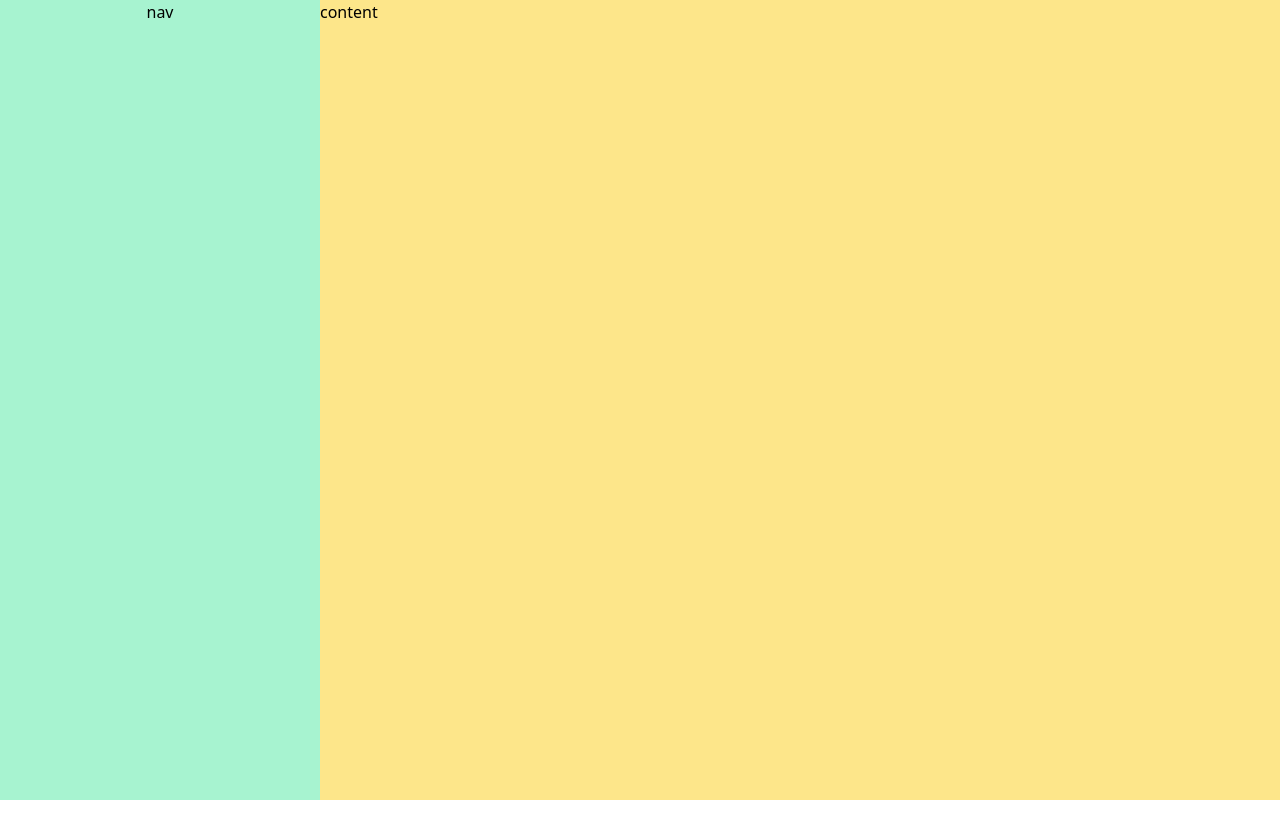
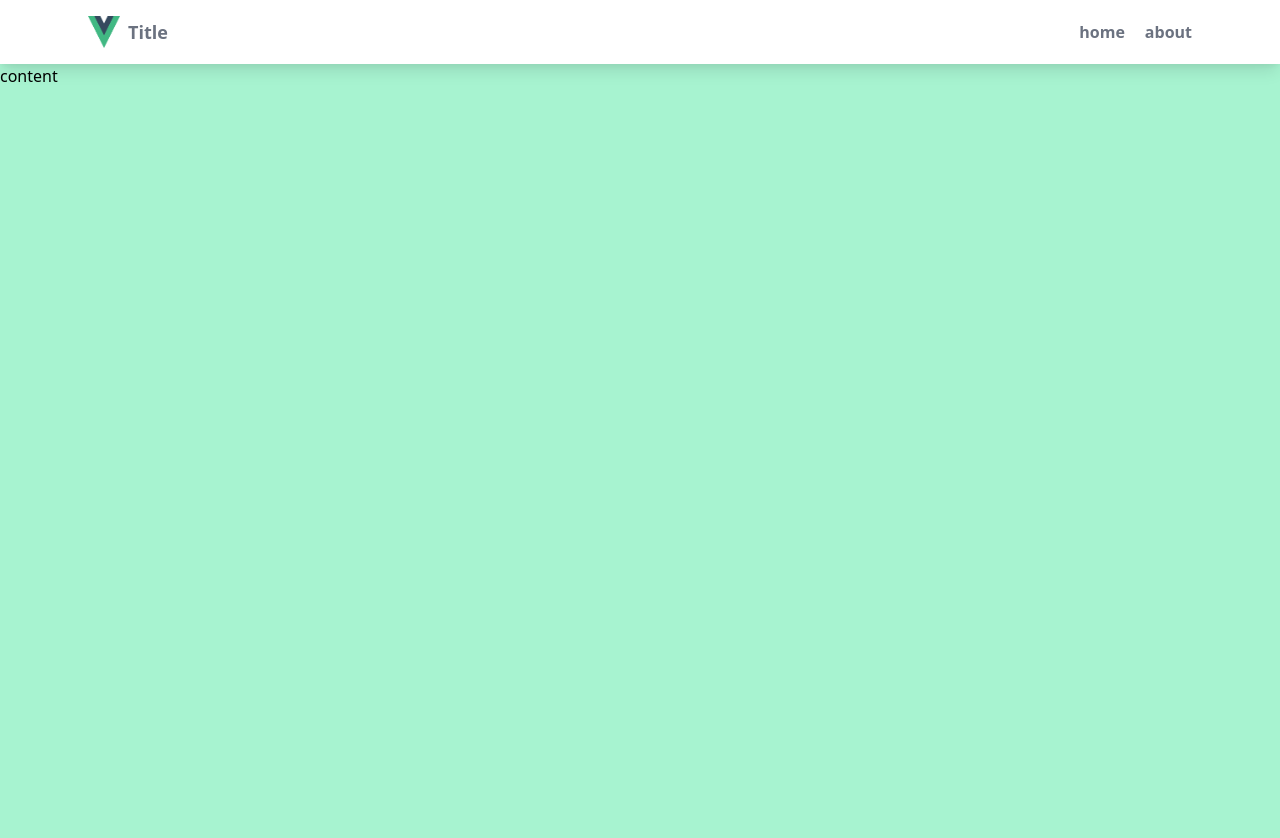
Before and after one commit to sanal1291/portfolio-tailwind, a Vue app: page /home in a window 1280 px wide. Shown: the top 838 px of the page. Before the commit the page ends 800 px from the top, so only its background shows below. Built offline with nearby package versions, Linux system fonts and the light colour scheme.

Commit message:
combining to one route

```diff
--- a/src/components/Carousel.vue
+++ b/src/components/Carousel.vue
@@ -29,6 +29,7 @@
 /* eslint-disable no-unused-vars */
 import { ref } from "@vue/reactivity";
 import { onMounted, watch } from "vue";
+import { useRouter } from "vue-router";
 export default {
   props: [
     "navigation",
@@ -40,6 +41,7 @@ export default {
     "lazy",
   ],
   setup(props) {
+    const router = useRouter();
     const currentSlide = ref(null);
     const getSlideCount = ref(null);
     const autoPlayEnabled = ref(
@@ -128,7 +130,8 @@ export default {
           if (index === currentSlide.value) {
             if (currentSlide.value == getSlideCount.value) {
               // go to home
-              console.log("done");
+
+              router.push({ name: "Home" });
               return;
             }
             currentSlide.value += 1;
--- a/src/components/navbar.vue
+++ b/src/components/navbar.vue
@@ -1,9 +1,109 @@
 <template>
-  <div class="flex justify-center sticky top-0">nav</div>
+  <nav class="bg-white shadow-lg sticky top-0">
+    <div class="max-w-6xl mx-auto px-4">
+      <div class="flex justify-between">
+        <a href="#" class="flex items-center py-4 px-2">
+          <img src="@/assets/logo.png" alt="Logo" class="h-8 w-8 mr-2" />
+          <span class="font-semibold text-gray-500 text-lg">Title</span>
+        </a>
+        <div class="hidden md:flex items-center space-x-1">
+          <a
+            v-for="(nav, index) in navs"
+            :key="index"
+            :href="nav.url"
+            class="
+              py-4
+              px-2
+              hover:text-green-500
+              transition
+              duration-300
+              font-semibold
+            "
+            :class="
+              path == nav.id
+                ? 'text-green-500 border-b-4 border-green-500'
+                : 'text-gray-500'
+            "
+            >{{ nav.name }}</a
+          >
+        </div>
+        <!-- mobile menu button -->
+        <div class="md:hidden flex items-center">
+          <button class="outline-none" @click="toggleMenu">
+            <svg
+              class="w-6 h-6 text-gray-500 hover:text-green-500"
+              x-show="!showMenu"
+              fill="none"
+              stroke-linecap="round"
+              stroke-linejoin="round"
+              stroke-width="2"
+              viewBox="0 0 24 24"
+              stroke="currentColor"
+            >
+              <path d="M4 6h16M4 12h16M4 18h16"></path>
+            </svg>
+          </button>
+        </div>
+      </div>
+    </div>
+    <div v-show="mobileMenu" class="md:hidden">
+      <ul class="">
+        <li class="active" v-for="(nav, index) in navs" :key="index">
+          <a
+            href="index.html"
+            class="
+              block
+              text-sm
+              px-2
+              py-4
+              text-white
+              bg-green-500
+              font-semibold
+            "
+            >{{ nav.name }}</a
+          >
+        </li>
+      </ul>
+    </div>
+  </nav>
 </template>
 
 <script>
-export default {};
+import { computed, ref } from "@vue/reactivity";
+import { useRoute } from "vue-router";
+import { onMounted } from "@vue/runtime-core";
+export default {
+  setup() {
+    const navs = ref([
+      { id: 1, name: "home", url: "#" },
+      { id: 2, name: "about", url: "#" },
+    ]);
+    const mobileMenu = ref(false);
+    const route = useRoute();
+
+    const path = computed(() => {
+      // return navs.value.farEach((nav) => {
+      //   if (route.path.includes(nav.name)) {
+      //     return path.id;
+      //   }
+      // });
+    });
+
+    onMounted(() => {
+      console.log(window.location.hash);
+    });
+
+    const toggleMenu = () => {
+      mobileMenu.value = !mobileMenu.value;
+    };
+    return {
+      navs,
+      path,
+      toggleMenu,
+      mobileMenu,
+    };
+  },
+};
 </script>
 <style lang="">
 </style>
--- a/src/views/Home.vue
+++ b/src/views/Home.vue
@@ -1,10 +1,6 @@
 <template>
-  <div class="flex flex-col sm:flex-row bg-yellow-200 dark:bg-yellow-800">
-    <navbar class="sm:w-1/4 h-14 sm:h-screen bg-green-200" />
-    <!-- <content class="h-screen sm:w-3/4"></content> -->
-
-    <home-content />
-  </div>
+  <navbar />
+  <home-content class="h-screen bg-green-200" />
 </template>
 
 <script>
```
Also changed, not shown: .eslintrc.js, src/assets/logo.png (added).
